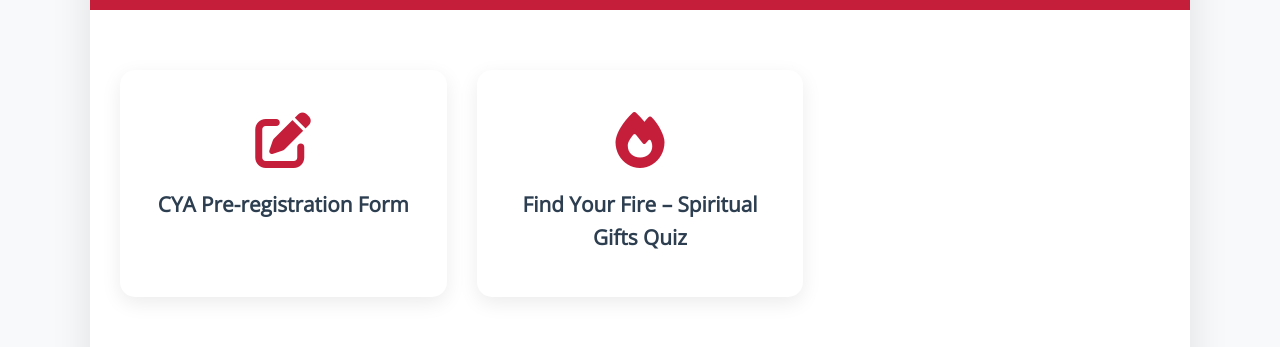
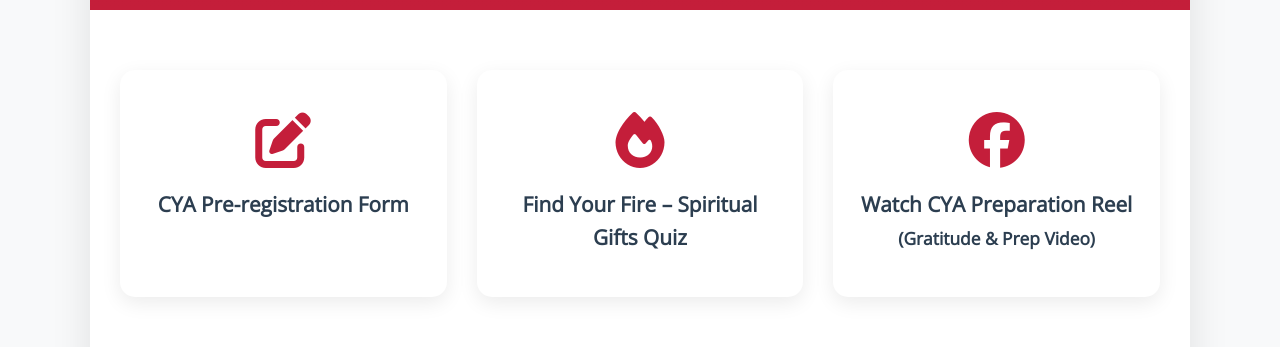
Before and after one commit to samg1010/find-your-fire-2025, a plain HTML site: page index.html in a window 1280 px wide. Shown: the part 735-1082 px from the top of the page. Drawn offline with nearby package versions, Linux system fonts and the light colour scheme; grey boxes are pictures that could not be loaded.

Commit message:
Update index.html

```diff
--- a/index.html
+++ b/index.html
@@ -67,6 +67,9 @@
     <a href="/find-your-fire-2025/quiz/" class="card" target="_blank">
       <i class="fas fa-fire"></i><br>Find Your Fire – Spiritual Gifts Quiz
     </a>
+   <a href="https://www.facebook.com/reel/1371141360728838" class="card" target="_blank">
+  <i class="fab fa-facebook"></i><br>Watch CYA Preparation Reel<br><small>(Gratitude & Prep Video)</small>
+</a>
     <div class="pdf-wrapper">
   <iframe src="Bible-Study-3.pdf" allow="fullscreen"></iframe>
 </div>
```
